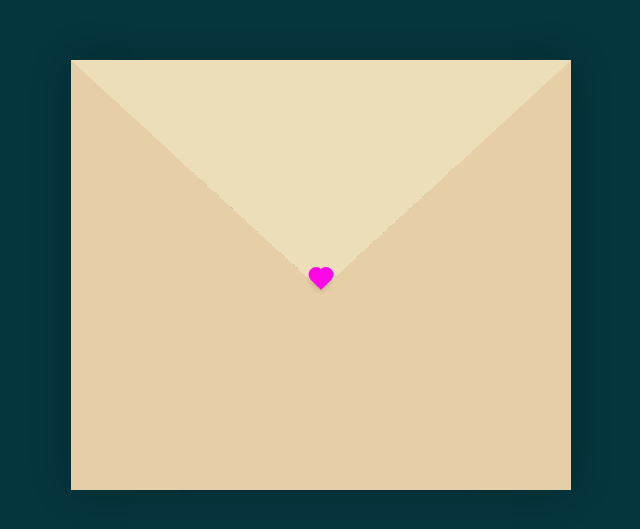
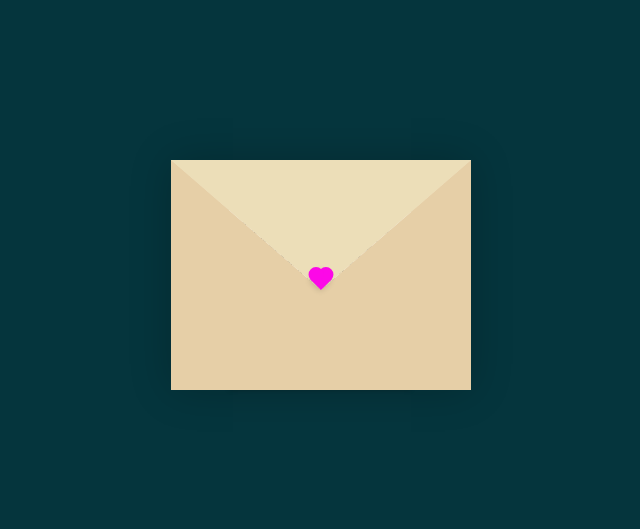
Before and after one commit to soulfriend7/SamST, a plain HTML site: page index.html in a window 1280 px wide. Shown: the part 125-654 px from the top of the page, without its empty margins (319-959 px from the left). Drawn offline with Linux system fonts and the light colour scheme.

Commit message:
Update style.css

```diff
--- a/style.css
+++ b/style.css
@@ -28,17 +28,17 @@ body{
 }
 .envelope-wrapper > .envelope {
   position: relative;
-  width: 500px;
-  height: 430px;
+  width: 300px;
+  height: 230px;
 }
 .envelope-wrapper > .envelope::before {
   content: "";
   position: absolute;
   top: 0;
   z-index: 2;
-  border-top: 230px solid var(--envelope-tab);
-  border-right: 250px solid transparent;
-  border-left: 250px solid transparent;
+  border-top: 130px solid var(--envelope-tab);
+  border-right: 150px solid transparent;
+  border-left: 150px solid transparent;
   transform-origin: top;
   transition: all 0.5s ease-in-out 0.7s;
 }
@@ -48,10 +48,10 @@ body{
   z-index: 2;
   width: 0px;
   height: 0px;
-  border-top: 230px solid transparent;
-  border-right: 250px solid var(--envelope-cover);
-  border-bottom: 200px solid var(--envelope-cover);
-  border-left: 250px solid var(--envelope-cover);
+  border-top: 130px solid transparent;
+  border-right: 150px solid var(--envelope-cover);
+  border-bottom: 100px solid var(--envelope-cover);
+  border-left: 150px solid var(--envelope-cover);
 }
 .envelope > .letter {
   position: absolute;
@@ -70,7 +70,7 @@ body{
   font-family: 'Gill Sans', 'Gill Sans MT', Calibri, 'Trebuchet MS', sans-serif;
   color: var(--txt-color);
   text-align: left;
-  font-size: 10px;
+  font-size: 7px;
 }
 .heart {
   position: absolute;
@@ -105,7 +105,7 @@ body{
   z-index: 0;
 }
 .flap > .envelope > .letter {
-  bottom: 230px;
+  bottom: 200px;
   transform: scale(1.5);
   transition-delay: 1s;
 }
```
